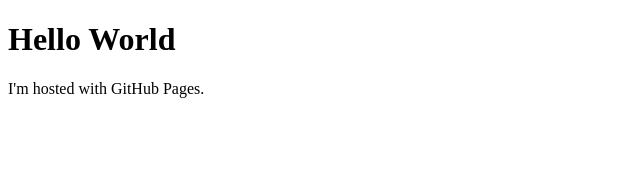
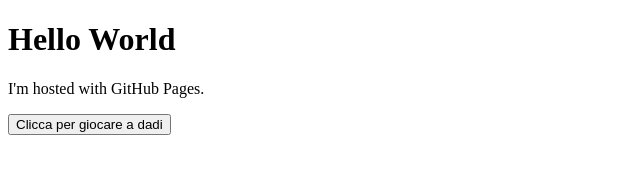
Before and after one commit to gaisol/gaisol.github.io, a plain HTML site: page index.html in a window 1280 px wide. Shown: the whole page, without its empty margins (0-640 px from the left). Drawn offline with Linux system fonts and the light colour scheme.

Commit message:
modifiche

```diff
--- a/index.html
+++ b/index.html
@@ -3,5 +3,6 @@
 <body>
 <h1>Hello World</h1>
 <p>I'm hosted with GitHub Pages.</p>
+<button onclick="window.location.href='giochi/dadi_ghiselli.html'">Clicca per giocare a dadi</button>
 </body>
 </html>
```
Also changed, not shown: giochi/dadi_ghiselli.html (renamed from dadi_ghiselli.html).
